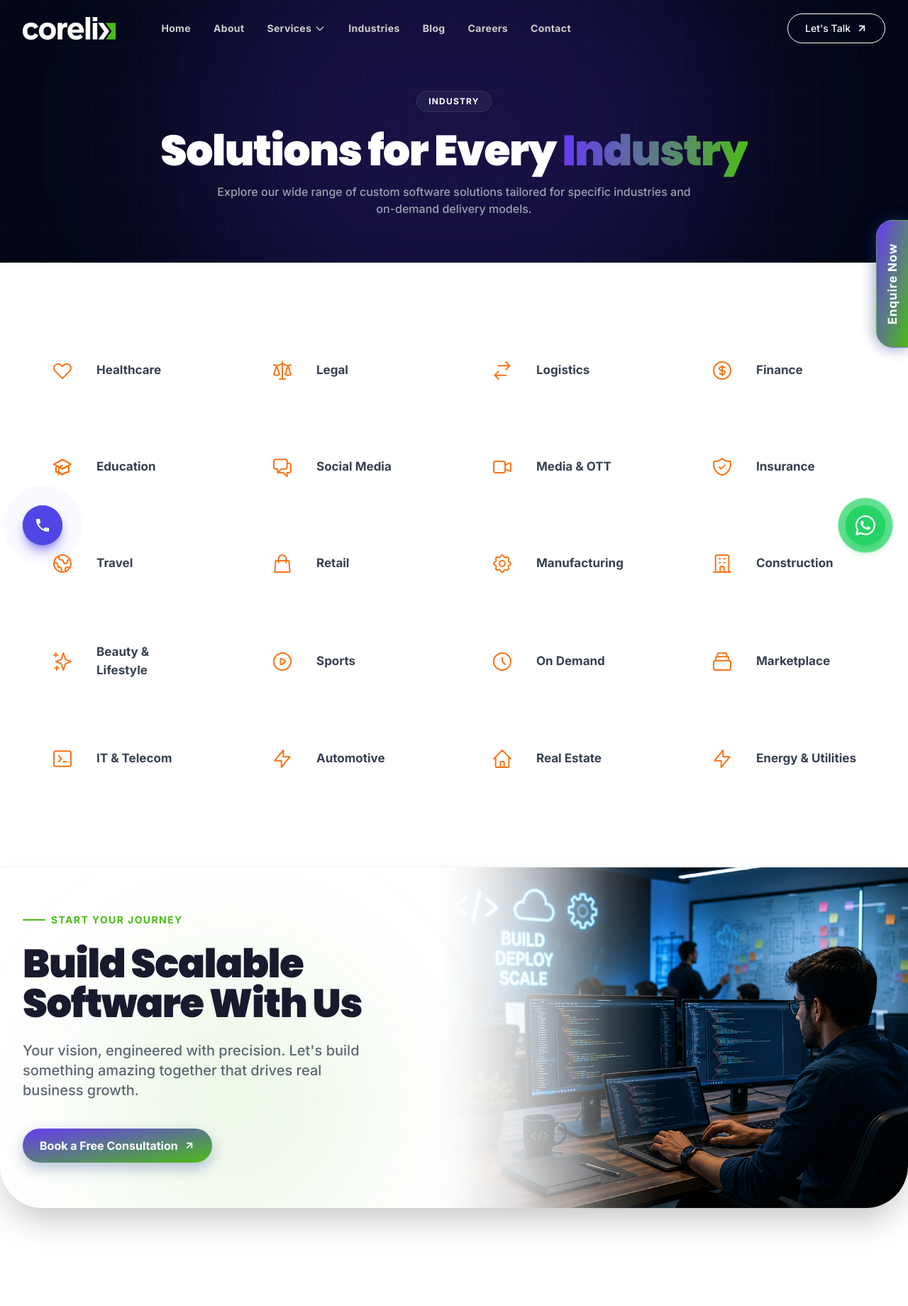
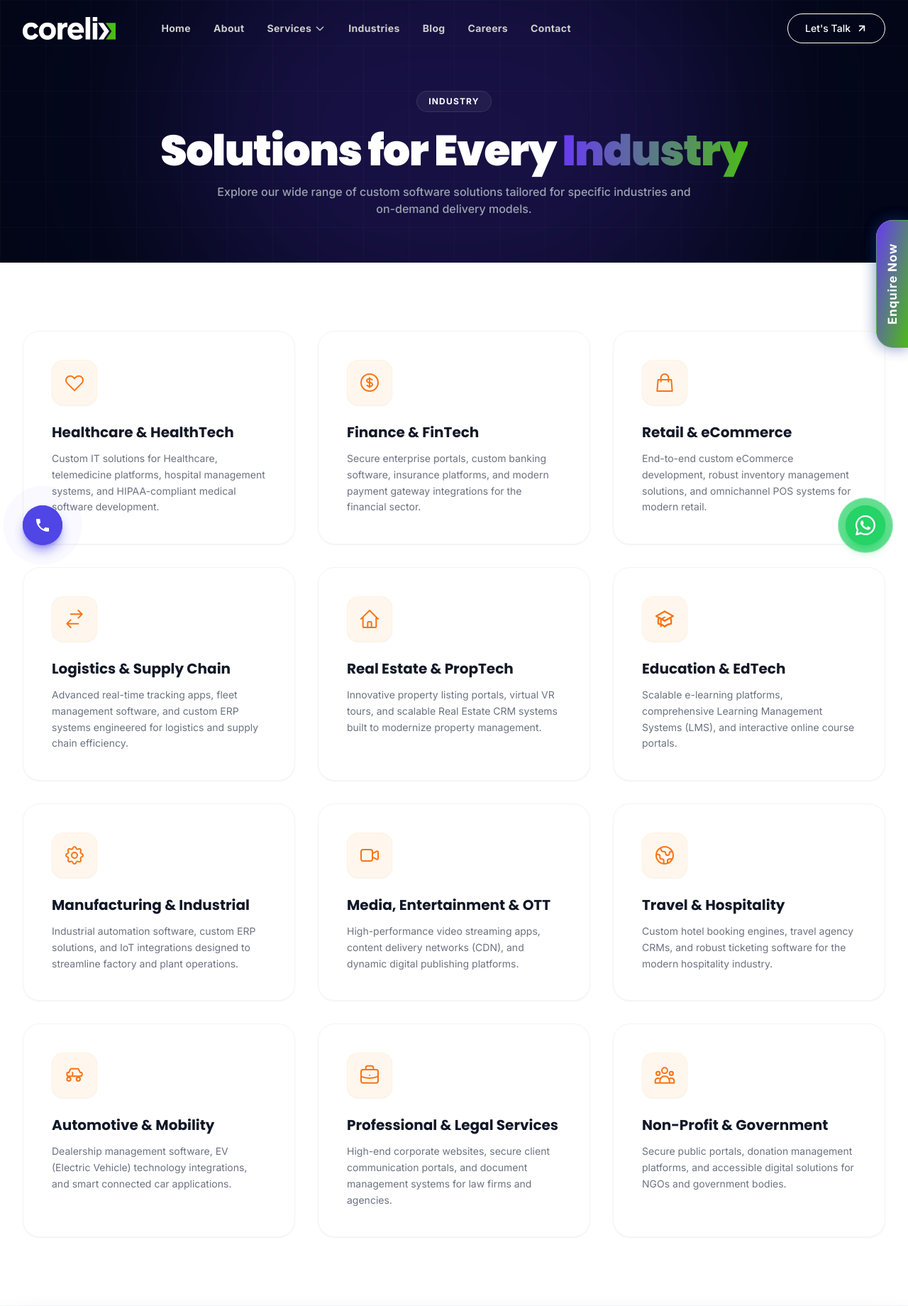
Before and after one commit to rajeshrajpoot152/Corelix, a PHP site: page /industry in a window 1280 px wide. Shown: the top 1840 px of the page at 71% size. Before the commit the page ends 1732 px from the top, so only its background shows below. Run offline with PHP 8.4, Linux system fonts and the light colour scheme; some libraries are stand-ins or nearby versions.

Commit message:
Update industry page with 12 targeted industries, SEO descriptions, and premium div-based UI

```diff
--- a/industry.php
+++ b/industry.php
@@ -37,100 +37,87 @@ include 'header.php';
 <section class="py-24 bg-white relative min-h-screen">
     <div class="container mx-auto px-4 sm:px-6 lg:px-8" data-aos="fade-up">
 
-        <div class="grid grid-cols-1 md:grid-cols-2 lg:grid-cols-3 xl:grid-cols-4 gap-6">
+        <div class="grid grid-cols-1 md:grid-cols-2 lg:grid-cols-3 gap-8">
             <?php
             $industries = [
                 [
-                    'name' => 'Healthcare',
-                    'icon' => '<path stroke-linecap="round" stroke-linejoin="round" stroke-width="1.5" d="M4.318 6.318a4.5 4.5 0 000 6.364L12 20.364l7.682-7.682a4.5 4.5 0 00-6.364-6.364L12 7.636l-1.318-1.318a4.5 4.5 0 00-6.364 0z"></path>'
+                    'title' => 'Healthcare & HealthTech',
+                    'icon' => '<path stroke-linecap="round" stroke-linejoin="round" stroke-width="1.5" d="M4.318 6.318a4.5 4.5 0 000 6.364L12 20.364l7.682-7.682a4.5 4.5 0 00-6.364-6.364L12 7.636l-1.318-1.318a4.5 4.5 0 00-6.364 0z"></path>',
+                    'desc' => 'Custom IT solutions for Healthcare, telemedicine platforms, hospital management systems, and HIPAA-compliant medical software development.'
                 ],
                 [
-                    'name' => 'Legal',
-                    'icon' => '<path stroke-linecap="round" stroke-linejoin="round" stroke-width="1.5" d="M3 6l3 1m0 0l-3 9a5.002 5.002 0 006.001 0M6 7l3 9M6 7l6-2m6 2l3-1m-3 1l-3 9a5.002 5.002 0 006.001 0M18 7l3 9m-3-9l-6-2m0-2v2m0 16V5m0 16H9m3 0h3"></path>'
+                    'title' => 'Finance & FinTech',
+                    'icon' => '<path stroke-linecap="round" stroke-linejoin="round" stroke-width="1.5" d="M12 8c-1.657 0-3 .895-3 2s1.343 2 3 2 3 .895 3 2-1.343 2-3 2m0-8c1.11 0 2.08.402 2.599 1M12 8V7m0 1v8m0 0v1m0-1c-1.11 0-2.08-.402-2.599-1M21 12a9 9 0 11-18 0 9 9 0 0118 0z"></path>',
+                    'desc' => 'Secure enterprise portals, custom banking software, insurance platforms, and modern payment gateway integrations for the financial sector.'
                 ],
                 [
-                    'name' => 'Logistics',
-                    'icon' => '<path stroke-linecap="round" stroke-linejoin="round" stroke-width="1.5" d="M8 7h12m0 0l-4-4m4 4l-4 4m0 6H4m0 0l4 4m-4-4l4-4"></path>'
+                    'title' => 'Retail & eCommerce',
+                    'icon' => '<path stroke-linecap="round" stroke-linejoin="round" stroke-width="1.5" d="M16 11V7a4 4 0 00-8 0v4M5 9h14l1 12H4L5 9z"></path>',
+                    'desc' => 'End-to-end custom eCommerce development, robust inventory management solutions, and omnichannel POS systems for modern retail.'
                 ],
                 [
-                    'name' => 'Finance',
-                    'icon' => '<path stroke-linecap="round" stroke-linejoin="round" stroke-width="1.5" d="M12 8c-1.657 0-3 .895-3 2s1.343 2 3 2 3 .895 3 2-1.343 2-3 2m0-8c1.11 0 2.08.402 2.599 1M12 8V7m0 1v8m0 0v1m0-1c-1.11 0-2.08-.402-2.599-1M21 12a9 9 0 11-18 0 9 9 0 0118 0z"></path>'
+                    'title' => 'Logistics & Supply Chain',
+                    'icon' => '<path stroke-linecap="round" stroke-linejoin="round" stroke-width="1.5" d="M8 7h12m0 0l-4-4m4 4l-4 4m0 6H4m0 0l4 4m-4-4l4-4"></path>',
+                    'desc' => 'Advanced real-time tracking apps, fleet management software, and custom ERP systems engineered for logistics and supply chain efficiency.'
                 ],
                 [
-                    'name' => 'Education',
-                    'icon' => '<path stroke-linecap="round" stroke-linejoin="round" stroke-width="1.5" d="M12 14l9-5-9-5-9 5 9 5z"></path><path stroke-linecap="round" stroke-linejoin="round" stroke-width="1.5" d="M12 14l6.16-3.422a12.083 12.083 0 01.665 6.479A11.952 11.952 0 0012 20.055a11.952 11.952 0 00-6.824-2.998 12.078 12.078 0 01.665-6.479L12 14z"></path><path stroke-linecap="round" stroke-linejoin="round" stroke-width="1.5" d="M12 14l9-5-9-5-9 5 9 5zm0 0l6.16-3.422a12.083 12.083 0 01.665 6.479A11.952 11.952 0 0012 20.055a11.952 11.952 0 00-6.824-2.998 12.078 12.078 0 01.665-6.479L12 14zm-4 6v-7.5l4-2.222"></path>'
+                    'title' => 'Real Estate & PropTech',
+                    'icon' => '<path stroke-linecap="round" stroke-linejoin="round" stroke-width="1.5" d="M3 12l2-2m0 0l7-7 7 7M5 10v10a1 1 0 001 1h3m10-11l2 2m-2-2v10a1 1 0 01-1 1h-3m-6 0a1 1 0 001-1v-4a1 1 0 011-1h2a1 1 0 011 1v4a1 1 0 001 1m-6 0h6"></path>',
+                    'desc' => 'Innovative property listing portals, virtual VR tours, and scalable Real Estate CRM systems built to modernize property management.'
                 ],
                 [
-                    'name' => 'Social Media',
-                    'icon' => '<path stroke-linecap="round" stroke-linejoin="round" stroke-width="1.5" d="M17 8h2a2 2 0 012 2v6a2 2 0 01-2 2h-2v4l-4-4H9a1.994 1.994 0 01-1.414-.586m0 0L11 14h4a2 2 0 002-2V6a2 2 0 00-2-2H5a2 2 0 00-2 2v6a2 2 0 002 2h2v4l.586-.586z"></path>'
+                    'title' => 'Education & EdTech',
+                    'icon' => '<path stroke-linecap="round" stroke-linejoin="round" stroke-width="1.5" d="M12 14l9-5-9-5-9 5 9 5z"></path><path stroke-linecap="round" stroke-linejoin="round" stroke-width="1.5" d="M12 14l6.16-3.422a12.083 12.083 0 01.665 6.479A11.952 11.952 0 0012 20.055a11.952 11.952 0 00-6.824-2.998 12.078 12.078 0 01.665-6.479L12 14z"></path><path stroke-linecap="round" stroke-linejoin="round" stroke-width="1.5" d="M12 14l9-5-9-5-9 5 9 5zm0 0l6.16-3.422a12.083 12.083 0 01.665 6.479A11.952 11.952 0 0012 20.055a11.952 11.952 0 00-6.824-2.998 12.078 12.078 0 01.665-6.479L12 14zm-4 6v-7.5l4-2.222"></path>',
+                    'desc' => 'Scalable e-learning platforms, comprehensive Learning Management Systems (LMS), and interactive online course portals.'
                 ],
                 [
-                    'name' => 'Media & OTT',
-                    'icon' => '<path stroke-linecap="round" stroke-linejoin="round" stroke-width="1.5" d="M15 10l4.553-2.276A1 1 0 0121 8.618v6.764a1 1 0 01-1.447.894L15 14M5 18h8a2 2 0 002-2V8a2 2 0 00-2-2H5a2 2 0 00-2 2v8a2 2 0 002 2z"></path>'
+                    'title' => 'Manufacturing & Industrial',
+                    'icon' => '<path stroke-linecap="round" stroke-linejoin="round" stroke-width="1.5" d="M10.325 4.317c.426-1.756 2.924-1.756 3.35 0a1.724 1.724 0 002.573 1.066c1.543-.94 3.31.826 2.37 2.37a1.724 1.724 0 001.065 2.572c1.756.426 1.756 2.924 0 3.35a1.724 1.724 0 00-1.066 2.573c.94 1.543-.826 3.31-2.37 2.37a1.724 1.724 0 00-2.572 1.065c-.426 1.756-2.924 1.756-3.35 0a1.724 1.724 0 00-2.573-1.066c-1.543.94-3.31-.826-2.37-2.37a1.724 1.724 0 00-1.065-2.572c-1.756-.426-1.756-2.924 0-3.35a1.724 1.724 0 001.066-2.573c-.94-1.543.826-3.31 2.37-2.37.996.608 2.296.07 2.572-1.065z"></path><path stroke-linecap="round" stroke-linejoin="round" stroke-width="1.5" d="M15 12a3 3 0 11-6 0 3 3 0 016 0z"></path>',
+                    'desc' => 'Industrial automation software, custom ERP solutions, and IoT integrations designed to streamline factory and plant operations.'
                 ],
                 [
-                    'name' => 'Insurance',
-                    'icon' => '<path stroke-linecap="round" stroke-linejoin="round" stroke-width="1.5" d="M9 12l2 2 4-4m5.618-4.016A11.955 11.955 0 0112 2.944a11.955 11.955 0 01-8.618 3.04A12.02 12.02 0 003 9c0 5.591 3.824 10.29 9 11.622 5.176-1.332 9-6.03 9-11.622 0-1.042-.133-2.052-.382-3.016z"></path>'
+                    'title' => 'Media, Entertainment & OTT',
+                    'icon' => '<path stroke-linecap="round" stroke-linejoin="round" stroke-width="1.5" d="M15 10l4.553-2.276A1 1 0 0121 8.618v6.764a1 1 0 01-1.447.894L15 14M5 18h8a2 2 0 002-2V8a2 2 0 00-2-2H5a2 2 0 00-2 2v8a2 2 0 002 2z"></path>',
+                    'desc' => 'High-performance video streaming apps, content delivery networks (CDN), and dynamic digital publishing platforms.'
                 ],
                 [
-                    'name' => 'Travel',
-                    'icon' => '<path stroke-linecap="round" stroke-linejoin="round" stroke-width="1.5" d="M3.055 11H5a2 2 0 012 2v1a2 2 0 002 2 2 2 0 012 2v2.945M8 3.935V5.5A2.5 2.5 0 0010.5 8h.5a2 2 0 012 2 2 2 0 104 0 2 2 0 012-2h1.064M15 20.488V18a2 2 0 012-2h3.064M21 12a9 9 0 11-18 0 9 9 0 0118 0z"></path>'
+                    'title' => 'Travel & Hospitality',
+                    'icon' => '<path stroke-linecap="round" stroke-linejoin="round" stroke-width="1.5" d="M3.055 11H5a2 2 0 012 2v1a2 2 0 002 2 2 2 0 012 2v2.945M8 3.935V5.5A2.5 2.5 0 0010.5 8h.5a2 2 0 012 2 2 2 0 104 0 2 2 0 012-2h1.064M15 20.488V18a2 2 0 012-2h3.064M21 12a9 9 0 11-18 0 9 9 0 0118 0z"></path>',
+                    'desc' => 'Custom hotel booking engines, travel agency CRMs, and robust ticketing software for the modern hospitality industry.'
                 ],
                 [
-                    'name' => 'Retail',
-                    'icon' => '<path stroke-linecap="round" stroke-linejoin="round" stroke-width="1.5" d="M16 11V7a4 4 0 00-8 0v4M5 9h14l1 12H4L5 9z"></path>'
+                    'title' => 'Automotive & Mobility',
+                    'icon' => '<path stroke-linecap="round" stroke-linejoin="round" stroke-width="1.5" d="M8 16a2 2 0 11-4 0 2 2 0 014 0zm10 0a2 2 0 11-4 0 2 2 0 014 0zm-8-3V9m0 4h6m-6 0H6a2 2 0 01-2-2v-1c0-.6.4-1 1-1h1l2-4h8l2 4h1c.6 0 1 .4 1 1v1a2 2 0 01-2 2h-2"></path>',
+                    'desc' => 'Dealership management software, EV (Electric Vehicle) technology integrations, and smart connected car applications.'
                 ],
                 [
-                    'name' => 'Manufacturing',
-                    'icon' => '<path stroke-linecap="round" stroke-linejoin="round" stroke-width="1.5" d="M10.325 4.317c.426-1.756 2.924-1.756 3.35 0a1.724 1.724 0 002.573 1.066c1.543-.94 3.31.826 2.37 2.37a1.724 1.724 0 001.065 2.572c1.756.426 1.756 2.924 0 3.35a1.724 1.724 0 00-1.066 2.573c.94 1.543-.826 3.31-2.37 2.37a1.724 1.724 0 00-2.572 1.065c-.426 1.756-2.924 1.756-3.35 0a1.724 1.724 0 00-2.573-1.066c-1.543.94-3.31-.826-2.37-2.37a1.724 1.724 0 00-1.065-2.572c-1.756-.426-1.756-2.924 0-3.35a1.724 1.724 0 001.066-2.573c-.94-1.543.826-3.31 2.37-2.37.996.608 2.296.07 2.572-1.065z"></path><path stroke-linecap="round" stroke-linejoin="round" stroke-width="1.5" d="M15 12a3 3 0 11-6 0 3 3 0 016 0z"></path>'
+                    'title' => 'Professional & Legal Services',
+                    'icon' => '<path stroke-linecap="round" stroke-linejoin="round" stroke-width="1.5" d="M21 13.255A23.931 23.931 0 0112 15c-3.183 0-6.22-.62-9-1.745M16 6V4a2 2 0 00-2-2h-4a2 2 0 00-2 2v2m4 6h.01M5 20h14a2 2 0 002-2V8a2 2 0 00-2-2H5a2 2 0 00-2 2v10a2 2 0 002 2z"></path>',
+                    'desc' => 'High-end corporate websites, secure client communication portals, and document management systems for law firms and agencies.'
                 ],
                 [
-                    'name' => 'Construction',
-                    'icon' => '<path stroke-linecap="round" stroke-linejoin="round" stroke-width="1.5" d="M19 21V5a2 2 0 00-2-2H7a2 2 0 00-2 2v16m14 0h2m-2 0h-5m-9 0H3m2 0h5M9 7h1m-1 4h1m4-4h1m-1 4h1m-5 10v-5a1 1 0 011-1h2a1 1 0 011 1v5m-4 0h4"></path>'
-                ],
-                [
-                    'name' => 'Beauty & Lifestyle',
-                    'icon' => '<path stroke-linecap="round" stroke-linejoin="round" stroke-width="1.5" d="M5 3v4M3 5h4M6 17v4m-2-2h4m5-16l2.286 6.857L21 12l-5.714 2.143L13 21l-2.286-6.857L5 12l5.714-2.143L13 3z"></path>'
-                ],
-                [
-                    'name' => 'Sports',
-                    'icon' => '<path stroke-linecap="round" stroke-linejoin="round" stroke-width="1.5" d="M14.752 11.168l-3.197-2.132A1 1 0 0010 9.87v4.263a1 1 0 001.555.832l3.197-2.132a1 1 0 000-1.664z"></path><path stroke-linecap="round" stroke-linejoin="round" stroke-width="1.5" d="M21 12a9 9 0 11-18 0 9 9 0 0118 0z"></path>'
-                ],
-                [
-                    'name' => 'On Demand',
-                    'icon' => '<path stroke-linecap="round" stroke-linejoin="round" stroke-width="1.5" d="M12 8v4l3 3m6-3a9 9 0 11-18 0 9 9 0 0118 0z"></path>'
-                ],
-                [
-                    'name' => 'Marketplace',
-                    'icon' => '<path stroke-linecap="round" stroke-linejoin="round" stroke-width="1.5" d="M19 11H5m14 0a2 2 0 012 2v6a2 2 0 01-2 2H5a2 2 0 01-2-2v-6a2 2 0 012-2m14 0V9a2 2 0 00-2-2M5 11V9a2 2 0 012-2m0 0V5a2 2 0 012-2h6a2 2 0 012 2v2M7 7h10"></path>'
-                ],
-                [
-                    'name' => 'IT & Telecom',
-                    'icon' => '<path stroke-linecap="round" stroke-linejoin="round" stroke-width="1.5" d="M8 9l3 3-3 3m5 0h3M5 20h14a2 2 0 002-2V6a2 2 0 00-2-2H5a2 2 0 00-2 2v12a2 2 0 002 2z"></path>'
-                ],
-                [
-                    'name' => 'Automotive',
-                    'icon' => '<path stroke-linecap="round" stroke-linejoin="round" stroke-width="1.5" d="M13 10V3L4 14h7v7l9-11h-7z"></path>'
-                ],
-                [
-                    'name' => 'Real Estate',
-                    'icon' => '<path stroke-linecap="round" stroke-linejoin="round" stroke-width="1.5" d="M3 12l2-2m0 0l7-7 7 7M5 10v10a1 1 0 001 1h3m10-11l2 2m-2-2v10a1 1 0 01-1 1h-3m-6 0a1 1 0 001-1v-4a1 1 0 011-1h2a1 1 0 011 1v4a1 1 0 001 1m-6 0h6"></path>'
-                ],
-                [
-                    'name' => 'Energy & Utilities',
-                    'icon' => '<path stroke-linecap="round" stroke-linejoin="round" stroke-width="1.5" d="M13 10V3L4 14h7v7l9-11h-7z"></path>'
+                    'title' => 'Non-Profit & Government',
+                    'icon' => '<path stroke-linecap="round" stroke-linejoin="round" stroke-width="1.5" d="M17 20h5v-2a3 3 0 00-5.356-1.857M17 20H7m10 0v-2c0-.656-.126-1.283-.356-1.857M7 20H2v-2a3 3 0 015.356-1.857M7 20v-2c0-.656.126-1.283.356-1.857m0 0a5.002 5.002 0 019.288 0M15 7a3 3 0 11-6 0 3 3 0 016 0zm6 3a2 2 0 11-4 0 2 2 0 014 0zM7 10a2 2 0 11-4 0 2 2 0 014 0z"></path>',
+                    'desc' => 'Secure public portals, donation management platforms, and accessible digital solutions for NGOs and government bodies.'
                 ],
             ];
 
             foreach ($industries as $sol) {
-                echo '<a href="/contact" class="group relative flex items-center p-6 sm:p-8 bg-transparent rounded-2xl hover:bg-orange-50/50 transition-all duration-300">
-                        <div class="w-12 h-12 flex items-center justify-center text-[#F97316] group-hover:scale-110 transition-transform duration-300 shrink-0">
+                echo '<div class="group relative flex flex-col p-8 sm:p-10 bg-white rounded-3xl shadow-sm hover:shadow-2xl border border-gray-100 hover:border-brand-orange/30 transition-all duration-500 hover:-translate-y-2 z-10 h-full">
+                        <!-- Subtle hover gradient background -->
+                        <div class="absolute inset-0 bg-gradient-to-br from-brand-orange/5 to-transparent opacity-0 group-hover:opacity-100 transition-opacity duration-500 rounded-3xl -z-10"></div>
+
+                        <!-- Icon -->
+                        <div class="w-16 h-16 bg-orange-50 rounded-2xl flex items-center justify-center text-[#F97316] group-hover:bg-brand-orange group-hover:text-white transition-colors duration-500 mb-6 shadow-sm border border-orange-100/50 shrink-0">
                             <svg class="w-8 h-8" fill="none" stroke="currentColor" viewBox="0 0 24 24">'.$sol['icon'].'</svg>
                         </div>
-                        <div class="ml-6">
-                            <h3 class="text-[17px] font-bold text-gray-700 group-hover:text-gray-900 transition-colors">'.$sol['name'].'</h3>
+
+                        <!-- Content -->
+                        <div class="flex-grow flex flex-col">
+                            <h3 class="text-xl font-bold font-heading text-gray-900 mb-3 group-hover:text-brand-orange transition-colors">'.$sol['title'].'</h3>
+                            <p class="text-gray-500 text-sm leading-relaxed mb-0">'.$sol['desc'].'</p>
                         </div>
-                      </a>';
+                      </div>';
             }
             ?>
         </div>
```
